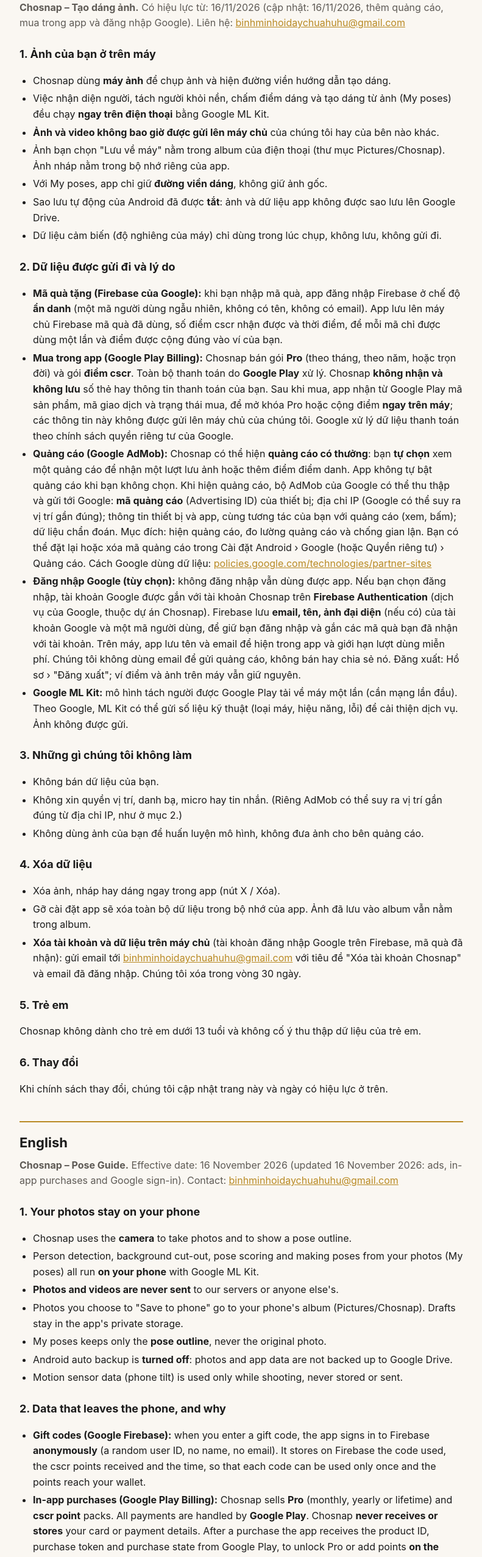
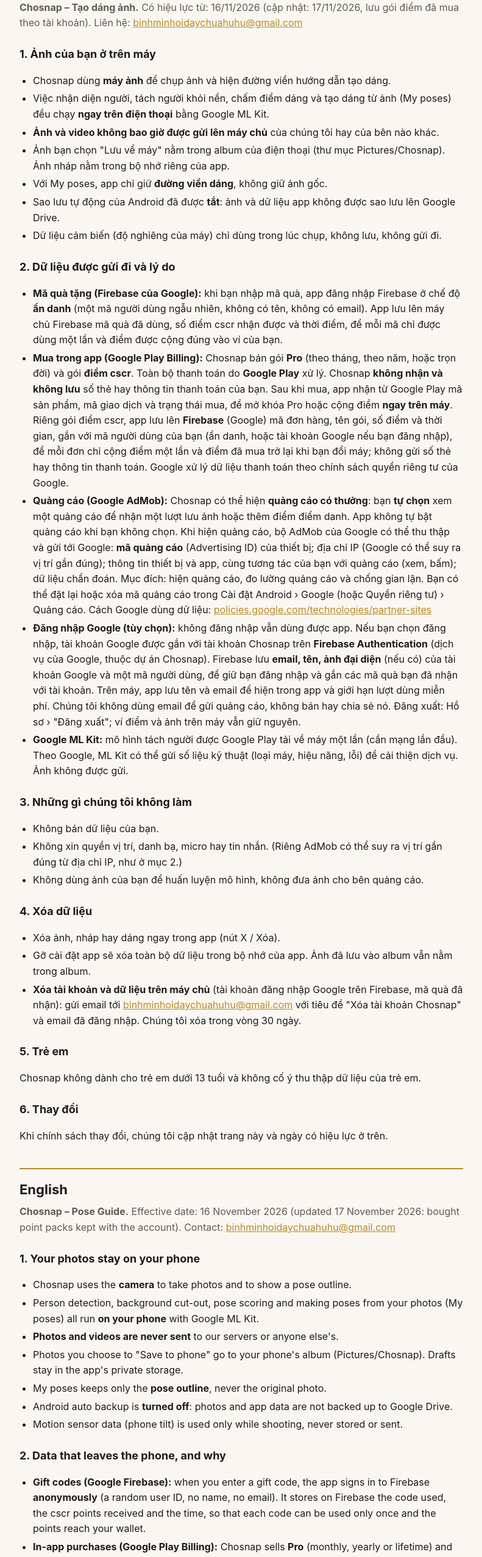
Before and after one commit to ghinoapp/chosnap-privacy, a plain HTML site: page index.html in a window 1280 px wide. Shown: the part 240-2794 px from the top of the page at 61% size, without its empty margins (244-1035 px from the left). Drawn offline with Linux system fonts and the light colour scheme.

Commit message:
Purchased point packs are kept with the user id on Firebase

```diff
--- a/index.html
+++ b/index.html
@@ -27,7 +27,7 @@
 
 <section id="vi" lang="vi">
 <h2>Tiếng Việt</h2>
-<p class="meta"><strong>Chosnap – Tạo dáng ảnh.</strong> Có hiệu lực từ: 16/11/2026 (cập nhật: 16/11/2026, thêm quảng cáo, mua trong app và đăng nhập Google). Liên hệ: <a href="mailto:binhminhoidaychuahuhu@gmail.com">binhminhoidaychuahuhu@gmail.com</a></p>
+<p class="meta"><strong>Chosnap – Tạo dáng ảnh.</strong> Có hiệu lực từ: 16/11/2026 (cập nhật: 17/11/2026, lưu gói điểm đã mua theo tài khoản). Liên hệ: <a href="mailto:binhminhoidaychuahuhu@gmail.com">binhminhoidaychuahuhu@gmail.com</a></p>
 
 <h3>1. Ảnh của bạn ở trên máy</h3>
 <ul>
@@ -43,7 +43,7 @@
 <h3>2. Dữ liệu được gửi đi và lý do</h3>
 <ul>
 <li><strong>Mã quà tặng (Firebase của Google):</strong> khi bạn nhập mã quà, app đăng nhập Firebase ở chế độ <strong>ẩn danh</strong> (một mã người dùng ngẫu nhiên, không có tên, không có email). App lưu lên máy chủ Firebase mã quà đã dùng, số điểm cscr nhận được và thời điểm, để mỗi mã chỉ được dùng một lần và điểm được cộng đúng vào ví của bạn.</li>
-<li><strong>Mua trong app (Google Play Billing):</strong> Chosnap bán gói <strong>Pro</strong> (theo tháng, theo năm, hoặc trọn đời) và gói <strong>điểm cscr</strong>. Toàn bộ thanh toán do <strong>Google Play</strong> xử lý. Chosnap <strong>không nhận và không lưu</strong> số thẻ hay thông tin thanh toán của bạn. Sau khi mua, app nhận từ Google Play mã sản phẩm, mã giao dịch và trạng thái mua, để mở khóa Pro hoặc cộng điểm <strong>ngay trên máy</strong>; các thông tin này không được gửi lên máy chủ của chúng tôi. Google xử lý dữ liệu thanh toán theo chính sách quyền riêng tư của Google.</li>
+<li><strong>Mua trong app (Google Play Billing):</strong> Chosnap bán gói <strong>Pro</strong> (theo tháng, theo năm, hoặc trọn đời) và gói <strong>điểm cscr</strong>. Toàn bộ thanh toán do <strong>Google Play</strong> xử lý. Chosnap <strong>không nhận và không lưu</strong> số thẻ hay thông tin thanh toán của bạn. Sau khi mua, app nhận từ Google Play mã sản phẩm, mã giao dịch và trạng thái mua, để mở khóa Pro hoặc cộng điểm <strong>ngay trên máy</strong>. Riêng gói điểm cscr, app lưu lên <strong>Firebase</strong> (Google) mã đơn hàng, tên gói, số điểm và thời gian, gắn với mã người dùng của bạn (ẩn danh, hoặc tài khoản Google nếu bạn đăng nhập), để mỗi đơn chỉ cộng điểm một lần và điểm đã mua trở lại khi bạn đổi máy; không gửi số thẻ hay thông tin thanh toán. Google xử lý dữ liệu thanh toán theo chính sách quyền riêng tư của Google.</li>
 <li><strong>Quảng cáo (Google AdMob):</strong> Chosnap có thể hiện <strong>quảng cáo có thưởng</strong>: bạn <strong>tự chọn</strong> xem một quảng cáo để nhận một lượt lưu ảnh hoặc thêm điểm điểm danh. App không tự bật quảng cáo khi bạn không chọn. Khi hiện quảng cáo, bộ AdMob của Google có thể thu thập và gửi tới Google: <strong>mã quảng cáo</strong> (Advertising ID) của thiết bị; địa chỉ IP (Google có thể suy ra vị trí gần đúng); thông tin thiết bị và app, cùng tương tác của bạn với quảng cáo (xem, bấm); dữ liệu chẩn đoán. Mục đích: hiện quảng cáo, đo lường quảng cáo và chống gian lận. Bạn có thể đặt lại hoặc xóa mã quảng cáo trong Cài đặt Android › Google (hoặc Quyền riêng tư) › Quảng cáo. Cách Google dùng dữ liệu: <a href="https://policies.google.com/technologies/partner-sites">policies.google.com/technologies/partner-sites</a></li>
 <li><strong>Đăng nhập Google (tùy chọn):</strong> không đăng nhập vẫn dùng được app. Nếu bạn chọn đăng nhập, tài khoản Google được gắn với tài khoản Chosnap trên <strong>Firebase Authentication</strong> (dịch vụ của Google, thuộc dự án Chosnap). Firebase lưu <strong>email, tên, ảnh đại diện</strong> (nếu có) của tài khoản Google và một mã người dùng, để giữ bạn đăng nhập và gắn các mã quà bạn đã nhận với tài khoản. Trên máy, app lưu tên và email để hiện trong app và giới hạn lượt dùng miễn phí. Chúng tôi không dùng email để gửi quảng cáo, không bán hay chia sẻ nó. Đăng xuất: Hồ sơ › "Đăng xuất"; ví điểm và ảnh trên máy vẫn giữ nguyên.</li>
 <li><strong>Google ML Kit:</strong> mô hình tách người được Google Play tải về máy một lần (cần mạng lần đầu). Theo Google, ML Kit có thể gửi số liệu kỹ thuật (loại máy, hiệu năng, lỗi) để cải thiện dịch vụ. Ảnh không được gửi.</li>
@@ -72,7 +72,7 @@
 
 <section id="en" lang="en">
 <h2>English</h2>
-<p class="meta"><strong>Chosnap – Pose Guide.</strong> Effective date: 16 November 2026 (updated 16 November 2026: ads, in-app purchases and Google sign-in). Contact: <a href="mailto:binhminhoidaychuahuhu@gmail.com">binhminhoidaychuahuhu@gmail.com</a></p>
+<p class="meta"><strong>Chosnap – Pose Guide.</strong> Effective date: 16 November 2026 (updated 17 November 2026: bought point packs kept with the account). Contact: <a href="mailto:binhminhoidaychuahuhu@gmail.com">binhminhoidaychuahuhu@gmail.com</a></p>
 
 <h3>1. Your photos stay on your phone</h3>
 <ul>
@@ -88,7 +88,7 @@
 <h3>2. Data that leaves the phone, and why</h3>
 <ul>
 <li><strong>Gift codes (Google Firebase):</strong> when you enter a gift code, the app signs in to Firebase <strong>anonymously</strong> (a random user ID, no name, no email). It stores on Firebase the code used, the cscr points received and the time, so that each code can be used only once and the points reach your wallet.</li>
-<li><strong>In-app purchases (Google Play Billing):</strong> Chosnap sells <strong>Pro</strong> (monthly, yearly or lifetime) and <strong>cscr point</strong> packs. All payments are handled by <strong>Google Play</strong>. Chosnap <strong>never receives or stores</strong> your card or payment details. After a purchase the app receives the product ID, purchase token and purchase state from Google Play, to unlock Pro or add points <strong>on the phone</strong>; they are not sent to our servers. Google handles payment data under Google's privacy policy.</li>
+<li><strong>In-app purchases (Google Play Billing):</strong> Chosnap sells <strong>Pro</strong> (monthly, yearly or lifetime) and <strong>cscr point</strong> packs. All payments are handled by <strong>Google Play</strong>. Chosnap <strong>never receives or stores</strong> your card or payment details. After a purchase the app receives the product ID, purchase token and purchase state from Google Play, to unlock Pro or add points <strong>on the phone</strong>. For cscr point packs only, the app stores on <strong>Firebase</strong> (Google) the order ID, pack name, points and time, linked to your user ID (anonymous, or your Google account if you sign in), so each order adds points only once and bought points come back on a new phone; no card or payment details are sent. Google handles payment data under Google's privacy policy.</li>
 <li><strong>Ads (Google AdMob):</strong> Chosnap may show <strong>rewarded ads</strong>: you <strong>choose</strong> to watch an ad to get one photo save or extra check-in points. Ads are not shown unless you choose them. When an ad is shown, Google's AdMob SDK may collect and send to Google: the device's <strong>Advertising ID</strong>; the IP address (from which Google may infer an approximate location); device and app information, and your interactions with the ad (views, taps); diagnostics. Purposes: to serve and measure ads and to prevent fraud. You can reset or delete the Advertising ID in Android Settings › Google (or Privacy) › Ads. How Google uses this data: <a href="https://policies.google.com/technologies/partner-sites">policies.google.com/technologies/partner-sites</a></li>
 <li><strong>Google sign-in (optional):</strong> the app works without signing in. If you choose to sign in, your Google account is linked to your Chosnap account in <strong>Firebase Authentication</strong> (a Google service, in the Chosnap project). Firebase stores your Google account's <strong>email, name, profile photo</strong> (if any) and a user ID, to keep you signed in and to link the gift codes you received to your account. On the phone, the app keeps the name and email to show them and to limit free uses. We do not use your email for marketing and never sell or share it. Sign out: Profile › "Sign out"; your points wallet and photos on the phone are kept.</li>
 <li><strong>Google ML Kit:</strong> the person cut-out model is downloaded once by Google Play (internet needed the first time). According to Google, ML Kit may send technical data (device type, performance, errors) to improve the service. Photos are never sent.</li>
```
